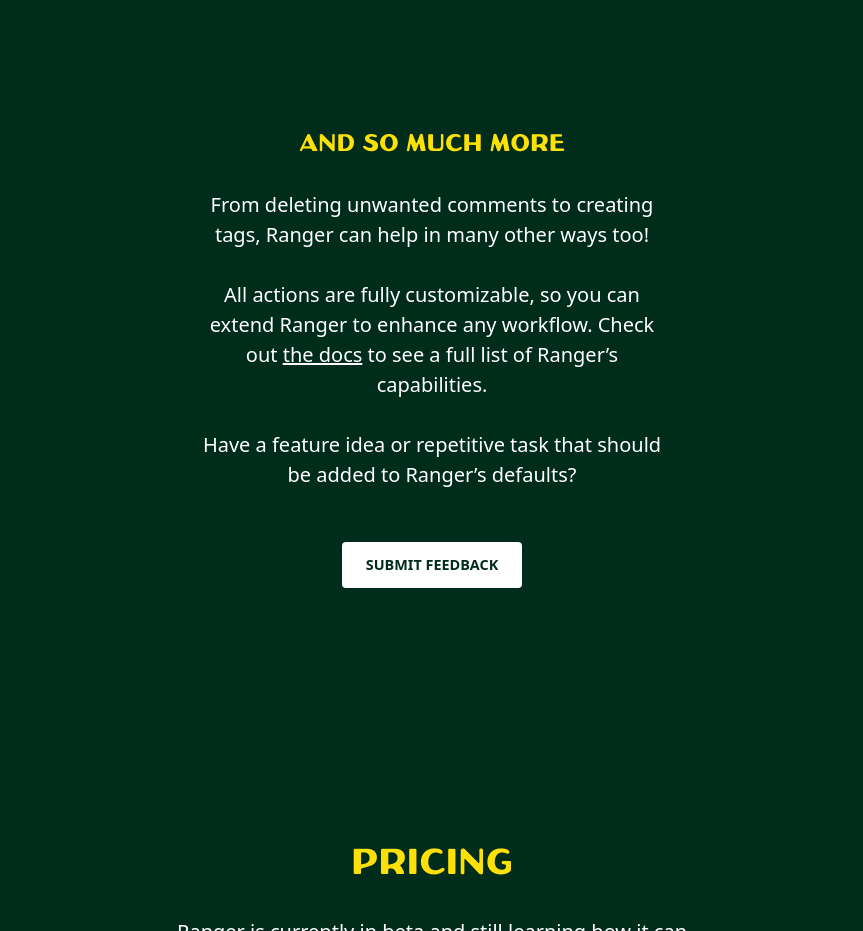
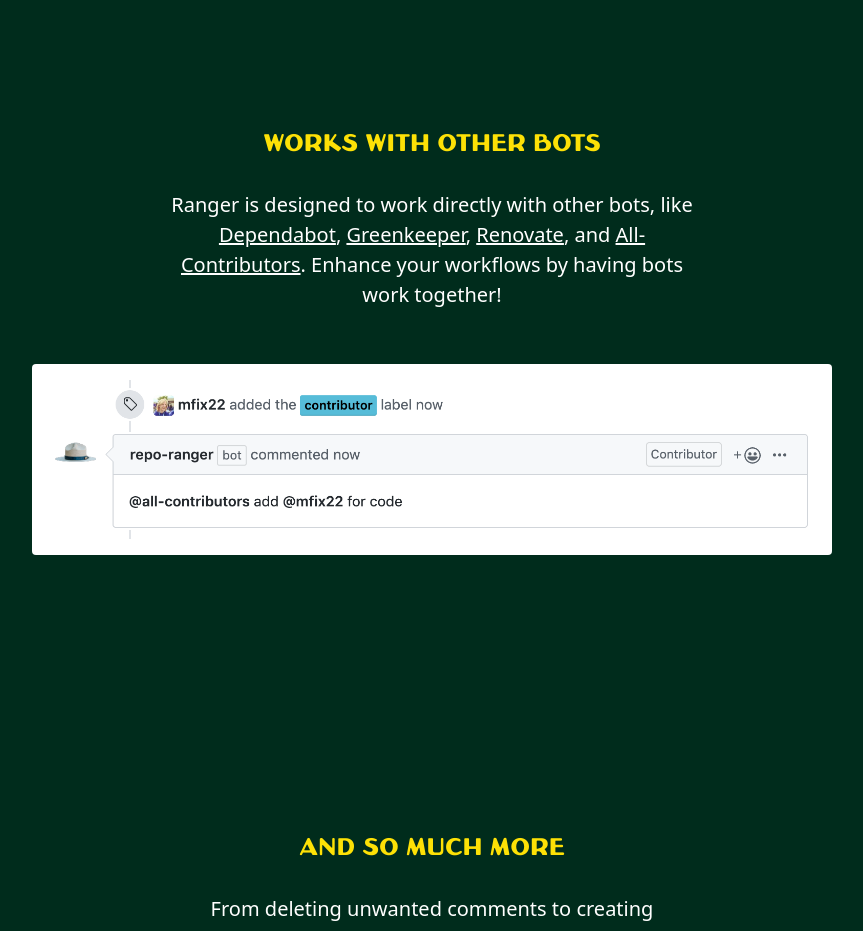
Before and after one commit to reporanger/ranger, a website: page site/index.html in a window 1280 px wide. Shown: the part 5040-5971 px from the top of the page, without its empty margins (208-1071 px from the left). Drawn offline with Linux system fonts and the light colour scheme.

Commit message:
add other bots section

```diff
--- a/site/index.html
+++ b/site/index.html
@@ -228,6 +228,32 @@
       />
     </section>
 
+    <section id="bot-collaboration">
+      <h3>Works with Other Bots</h3>
+
+      <p>
+        Ranger is designed to work directly with other bots, like
+        <a href="https://dependabot.com/" target="_blank" rel="noreferrer noopener">Dependabot</a>,
+        <a href="https://greenkeeper.io/" target="_blank" rel="noreferrer noopener">Greenkeeper</a>,
+        <a href="https://renovatebot.com/" target="_blank" rel="noreferrer noopener">Renovate</a>,
+        and
+        <a
+          href="https://allcontributors.org/docs/en/bot/installation"
+          target="_blank"
+          rel="noreferrer noopener"
+          >All-Contributors</a
+        >. Enhance your workflows by having bots work together!
+      </p>
+
+      <img
+        style="padding: 1rem; background: white;"
+        src="/assets/other-bots.png"
+        class="img-screen"
+        data-action="zoom"
+        alt="Works with other bots"
+      />
+    </section>
+
     <section id="more">
       <h3>And So Much More</h3>
 
```
Also changed, not shown: site/assets/other-bots.png (added).
